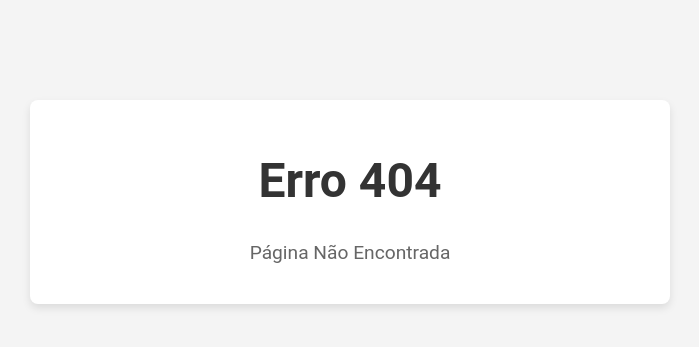
After one commit to br-silassena/simple-framework, a PHP site: page /system/pages/404.php in a window 1280 px wide. The commit adds this page. Shown: the top 347 px of the page, without its empty margins (290-989 px from the left). Run offline with PHP 8.4, Linux system fonts and the light colour scheme.

Commit message:
incluindo pagina de erro e movendo arquivo de rotas

```diff
--- a/src/system/Router.php
+++ b/src/system/Router.php
@@ -6,9 +6,6 @@ namespace System;
 
 abstract class Router
 {
-
-
-
     /**
      * @return void
      */
@@ -55,7 +52,7 @@ abstract class Router
             }
         }
 
-        echo "404";
+        require __DIR__ ."/pages/404.php";
     }
 
 
--- /dev/null
+++ b/src/system/pages/404.php
@@ -0,0 +1,40 @@
+<!DOCTYPE html>
+<html lang="en">
+<head>
+    <meta charset="UTF-8">
+    <meta name="viewport" content="width=device-width, initial-scale=1.0">
+    <title>404 - Página Não Encontrada</title>
+    <style>
+        body {
+            font-family: 'Roboto', sans-serif;
+            background-color: #f4f4f4;
+            text-align: center;
+        }
+
+        .container {
+            max-width: 600px;
+            margin: 100px auto;
+            background-color: #fff;
+            padding: 20px;
+            border-radius: 8px;
+            box-shadow: 0 4px 8px rgba(0,0,0,0.1);
+        }
+
+        h1 {
+            font-size: 3em;
+            color: #333;
+        }
+
+        p {
+            font-size: 1.2em;
+            color: #666;
+        }
+    </style>
+</head>
+<body>
+    <div class="container">
+        <h1>Erro 404</h1>
+        <p>Página Não Encontrada</p>
+    </div>
+</body>
+</html>
```
Also changed, not shown: src/app/welcome.php (+49 -8 lines), src/index.php (+4 -8 lines), src/routers.php (added, +18 -0 lines).
